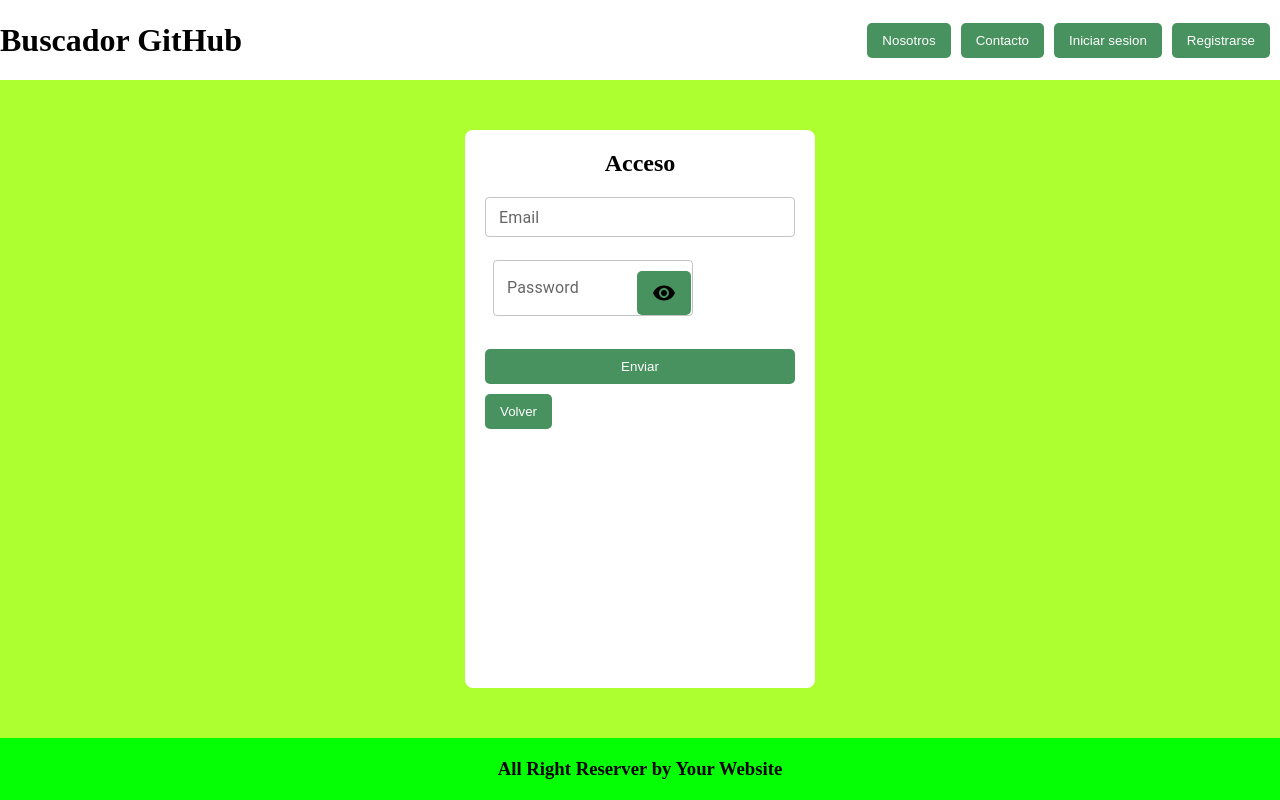
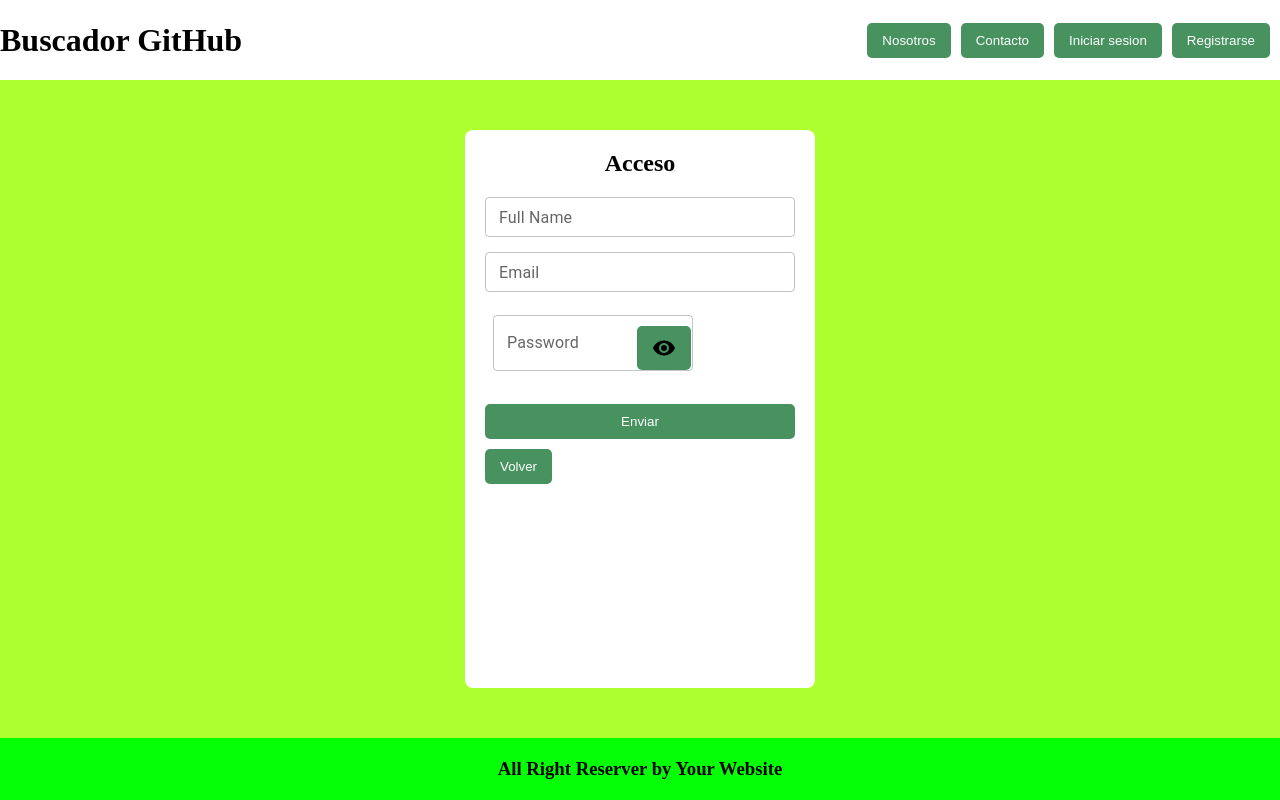
Before and after one commit to juanalvarezsaravia/ENTEGABLE-BIOS, a React (Vite) app: page /login in a window 1280 px wide. Built offline with nearby package versions, Linux system fonts and the light colour scheme.

Commit message:
login solo y sacar register

```diff
--- a/src/components/Login.jsx
+++ b/src/components/Login.jsx
@@ -28,6 +28,11 @@ function Login() {
         <div className='Login'>
             <h2>Acceso</h2>
             <form action="">
+                <TextField
+                    label="Full Name"
+                    type='email'
+                    size="small"
+                />
                 <TextField
                     label="Email"
                     type='email'
```
